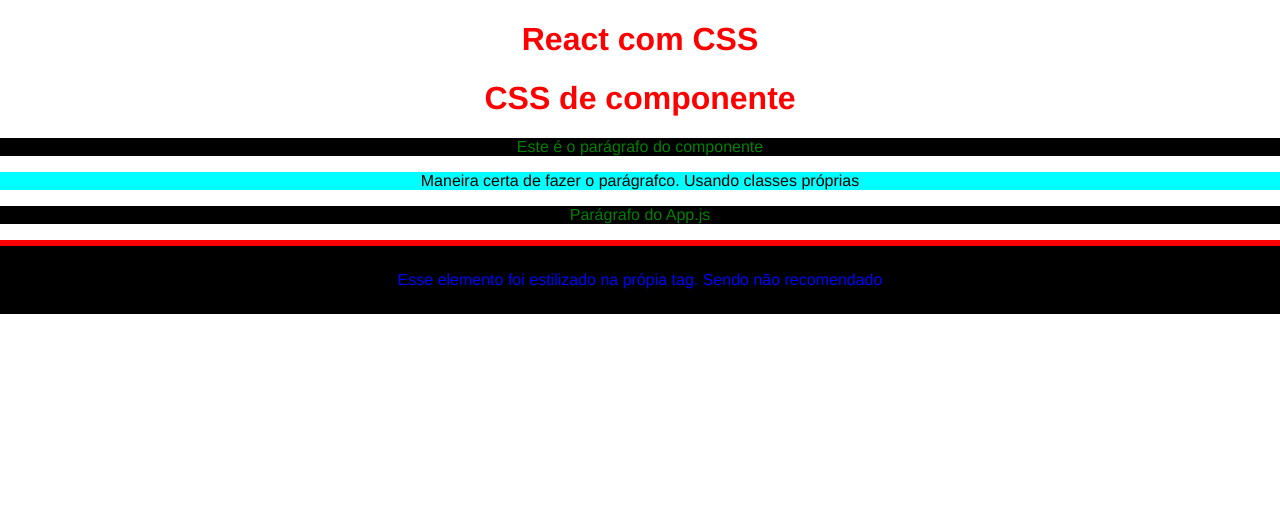
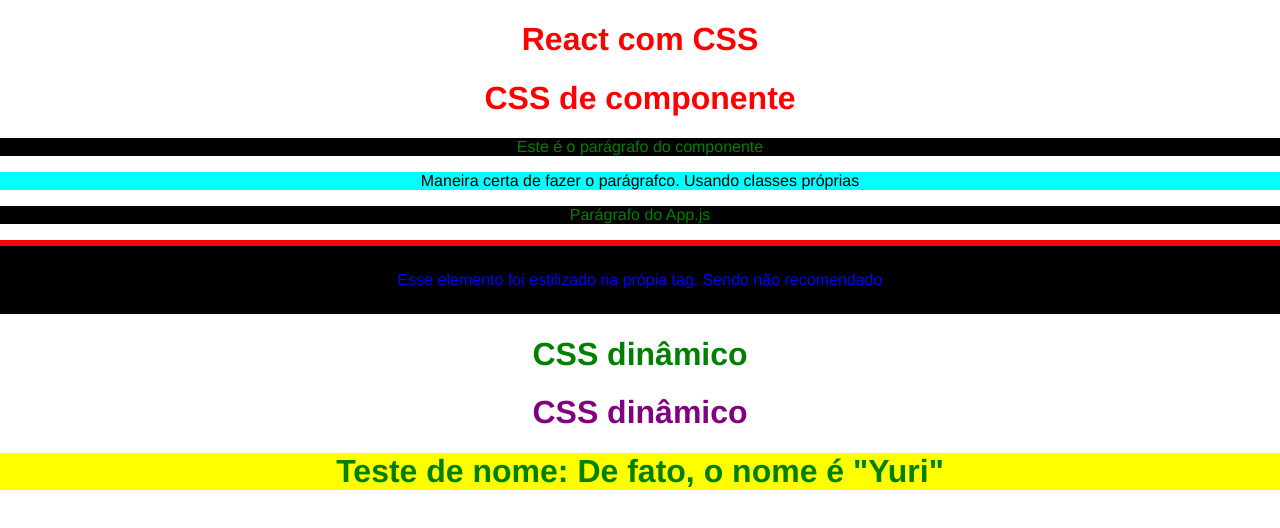
Before and after one commit to YuriCF1/Proj.Study-React-4, a React (Create React App) app in the folder css-react/: page / in a window 1280 px wide. Shown: the top 528 px of the page. Built offline with nearby package versions, Linux system fonts and the light colour scheme.

Commit message:
Dinamic CSS inline

```diff
--- a/css-react/src/App.js
+++ b/css-react/src/App.js
@@ -1,9 +1,13 @@
 import logo from './logo.svg';
 import './App.css';
 import MyComponant from './components/MyComponant';
+import { useState } from 'react';
 
 
 function App() {
+  const n = 15;
+  const [name] = useState("Yuri")
+
   return (
     <div className="App">
       {/* CSS global */}
@@ -14,6 +18,11 @@
       {/* Inline CSS */}
       {/* A primeira chave é para inserir algo dinâmico, a segunda, um objeto */}
       <p style={{color: "blue", padding: "25px", borderTop: "6px solid red"}}>Esse elemento foi estilizado na própia tag. Sendo não recomendado</p>
+      {/* CSS Inline dinâmico */}
+      <h1 style={n < 10 ? ({color: "purple"}) : ({color: "green"})}>CSS dinâmico</h1>
+      <h1 style={n > 10 ? ({color: "purple"}) : ({color: "green"})}>CSS dinâmico</h1>
+      {name === "Yuri" && <h1 style={name === "Yuri" ? ({color: "green", backgroundColor: "yellow"}) : null}>Teste de nome: De fato, o nome é "{name}"</h1>}
+
     </div>
   );
 }
```
